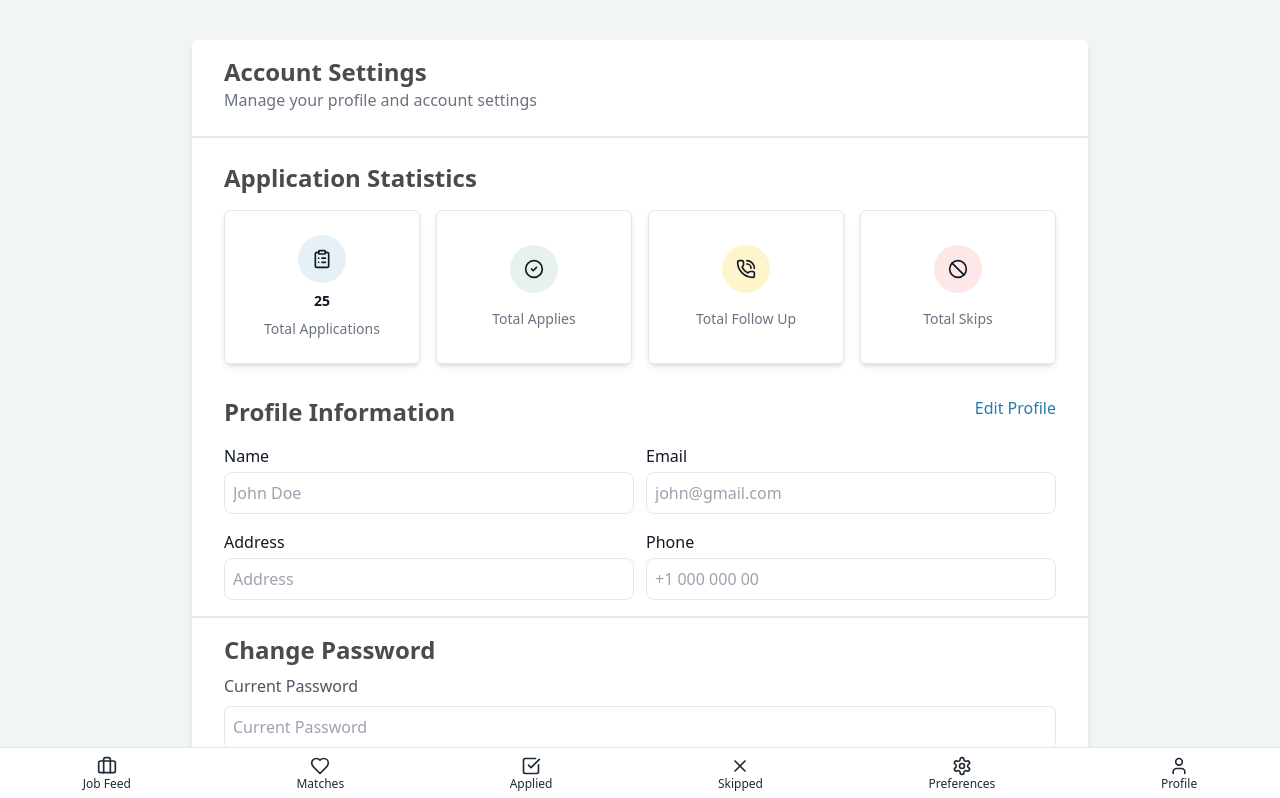
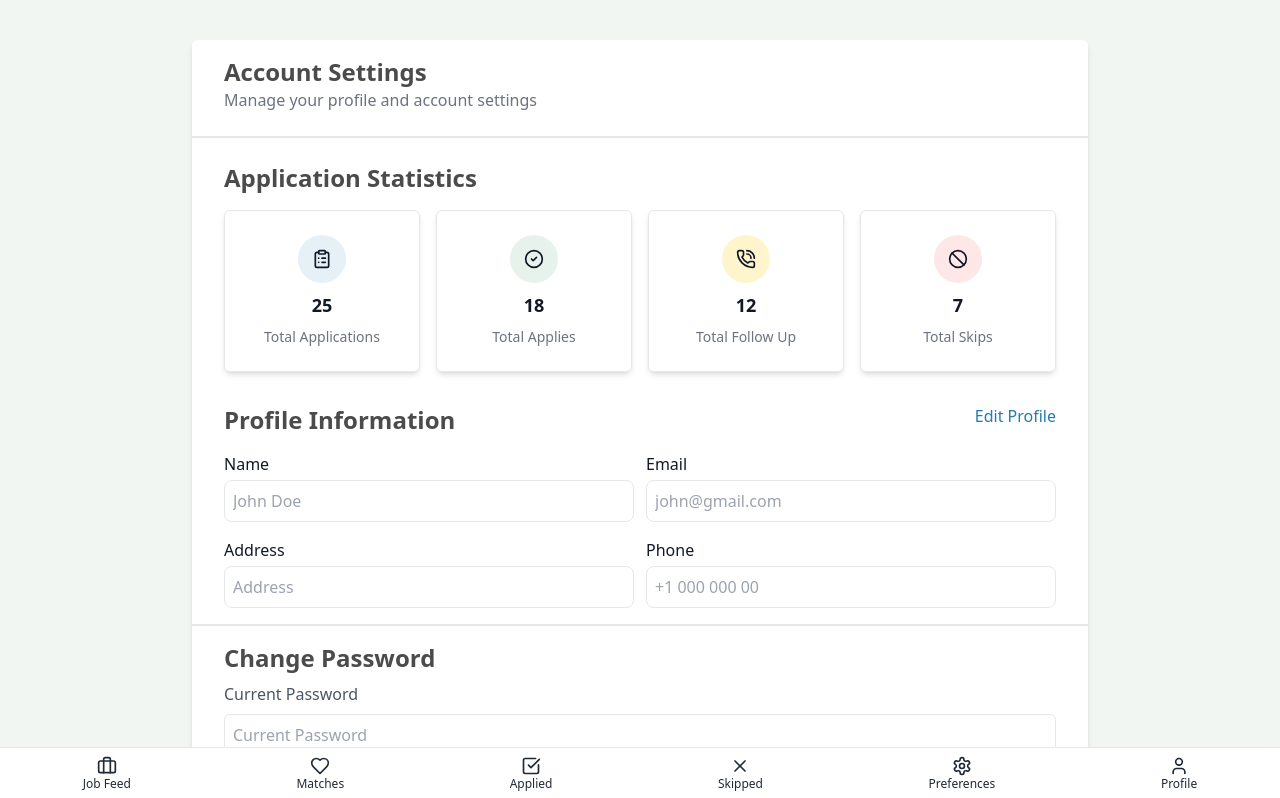
Before and after one commit to Muhammadbilalhaider/netlify-tailwind, a React (Create React App) app: page /profile in a window 1280 px wide. Shown: the top 798 px of the page. Built offline with nearby package versions, Linux system fonts and the light colour scheme.

Commit message:
making Applied

```diff
--- a/src/components/userPortal/UserPortal.tsx
+++ b/src/components/userPortal/UserPortal.tsx
@@ -13,11 +13,13 @@ const UserPortal = () => {
     {
       name: 'Total Applies',
       icon: CheckCircle2,
+      totalNumber: '18',
       color: 'text-success',
       bgColor: 'bg-success-light',
     },
     {
       name: 'Total Follow Up',
+      totalNumber: '12',
       icon: PhoneCall,
       color: 'text-accent-secondary',
       bgColor: 'bg-accent-light',
@@ -25,6 +27,7 @@ const UserPortal = () => {
     {
       name: 'Total Skips',
       icon: Ban,
+      totalNumber: '7',
       color: 'text-danger',
       bgColor: 'bg-danger-light',
     },
@@ -53,7 +56,7 @@ const UserPortal = () => {
                   <value.icon size={20} />
                 </span>
 
-                <p className="text-center mt-2 text-sm font-semibold">{value.totalNumber}</p>
+                <p className="text-center mt-2 text-lg font-semibold">{value.totalNumber}</p>
                 <p className="text-center mt-2 text-gray-500 text-sm">{value.name}</p>
               </div>
             ))}
```
